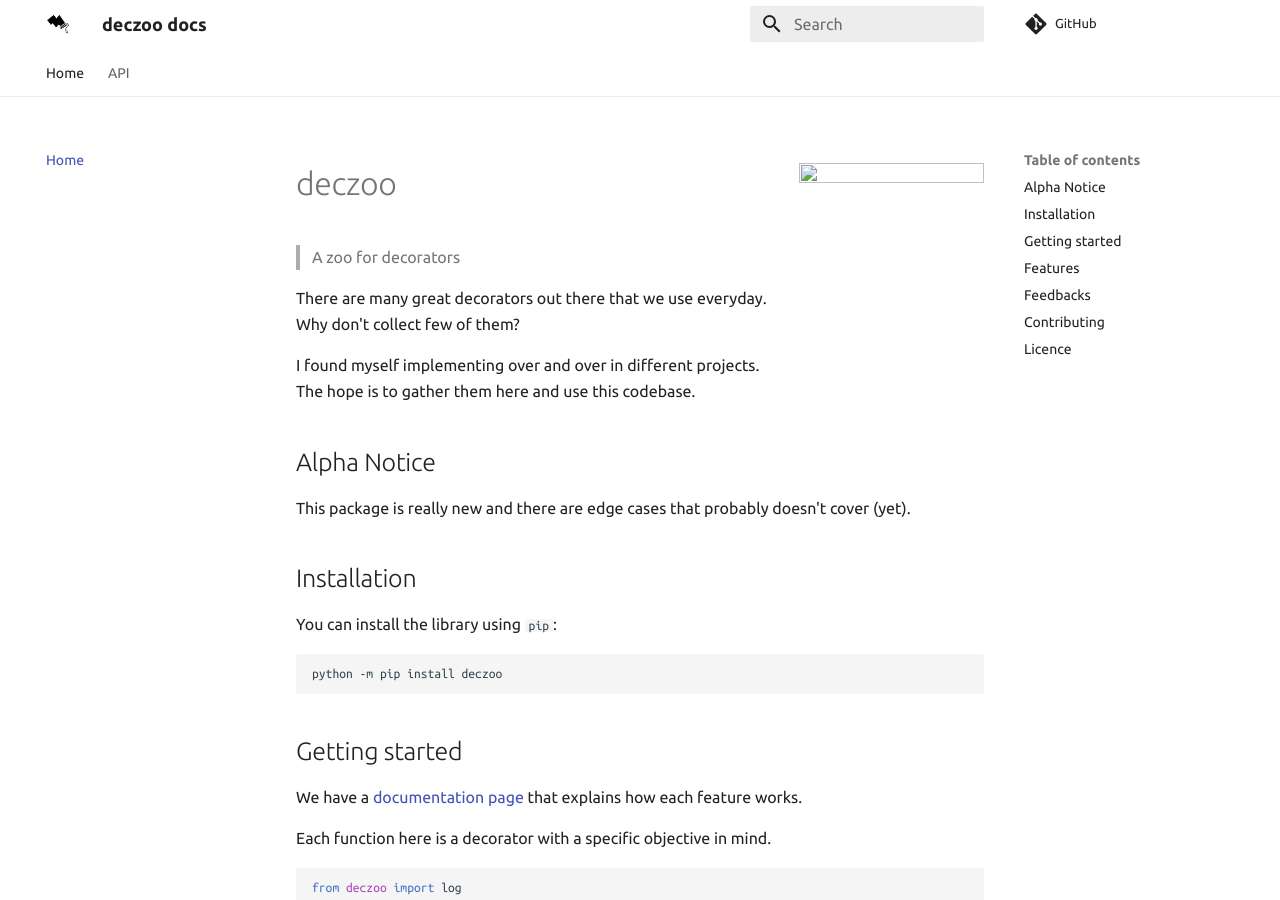
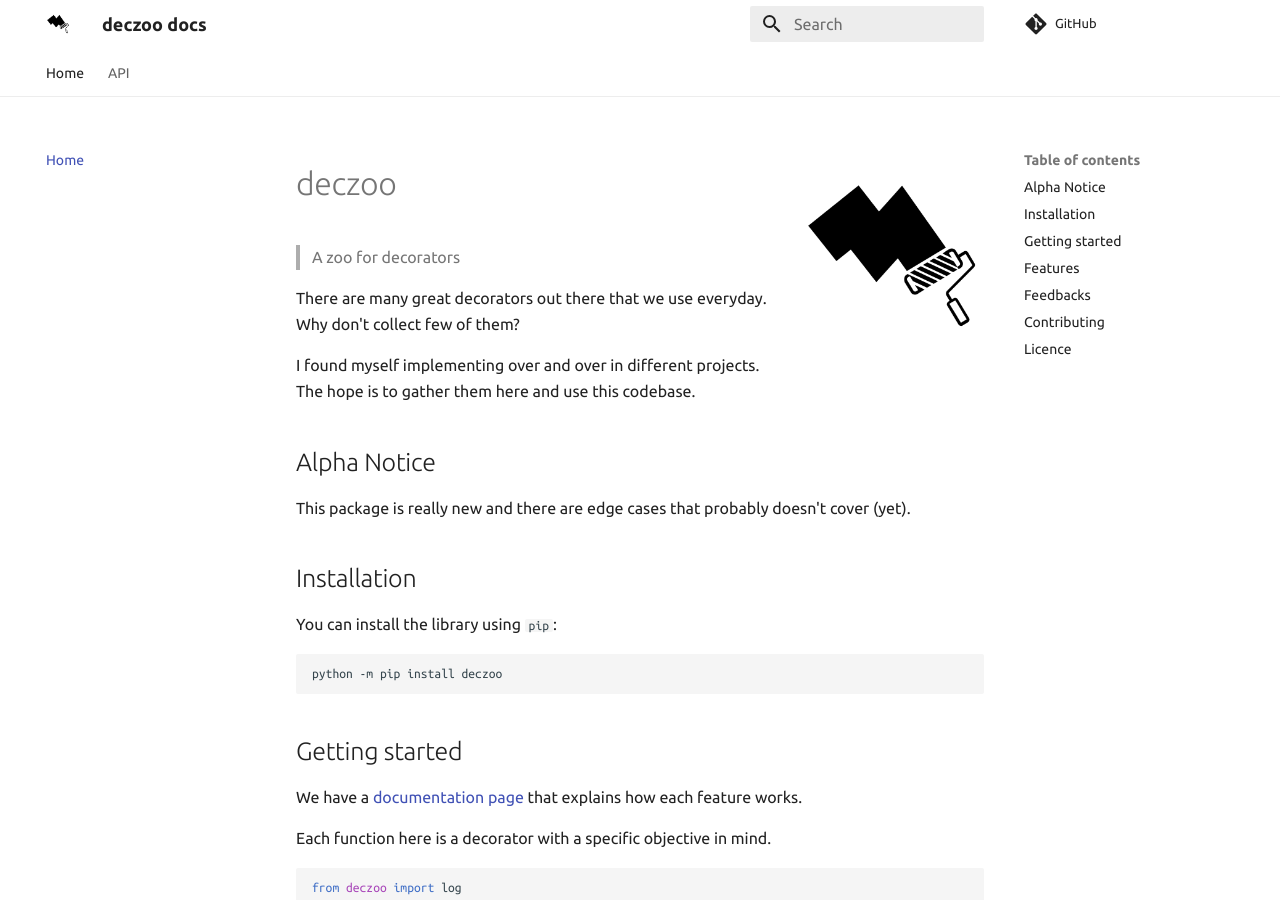
Before and after one commit to FBruzzesi/deczoo, an MkDocs documentation site: the page built from docs/index.md, in a window 1280 px wide and 900 px high. Built offline with MkDocs 1.6.1 and Material for MkDocs 9.7.7, drawn with Linux system fonts in a browser that asks for light colours; comment, search, counter and statistics services are not loaded.

```diff
--- a/docs/index.md
+++ b/docs/index.md
@@ -1,4 +1,4 @@
-<img src="docs/img/icon.png" width=185 height=185 align="right">
+<img src="img/icon.png" width=185 height=185 align="right">
 
 # deczoo
 
```
Also changed, not shown: README.md (+4 -0 lines), docs/img/interrogate-shield.svg (added).
